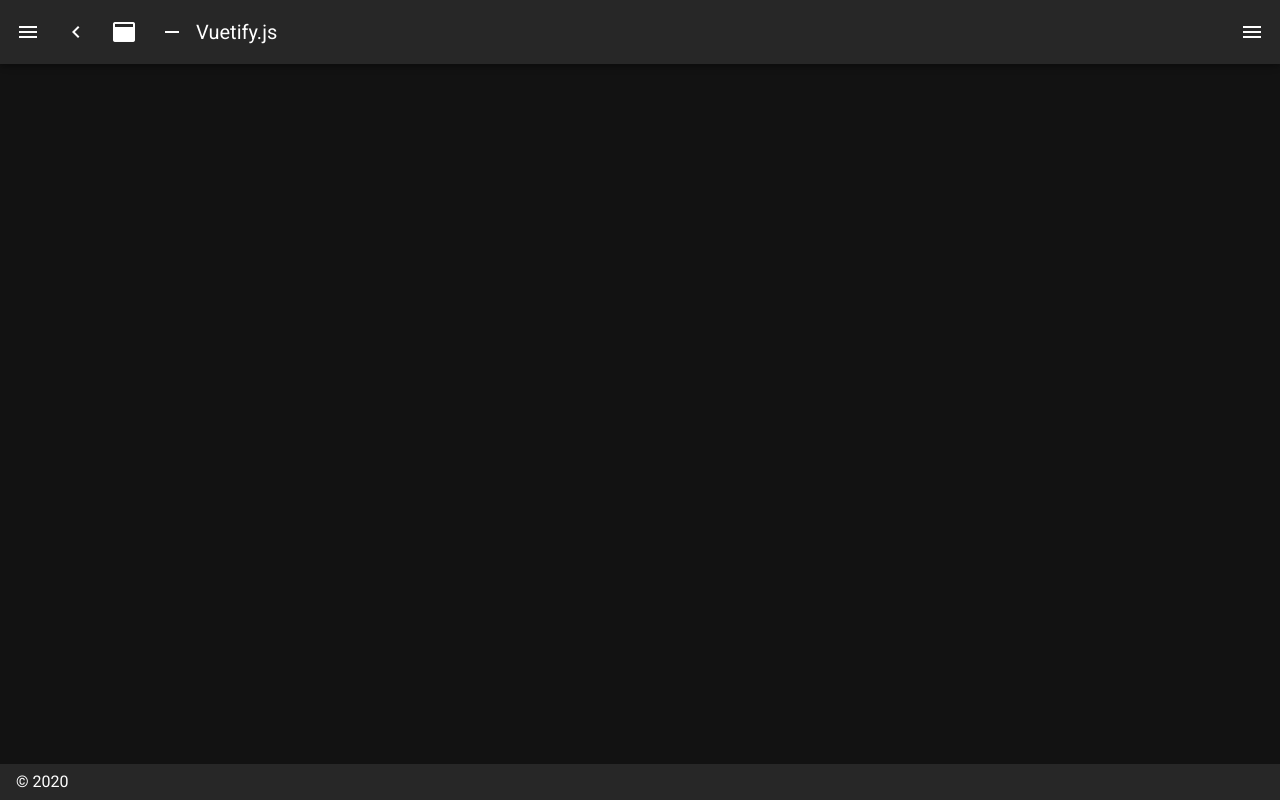
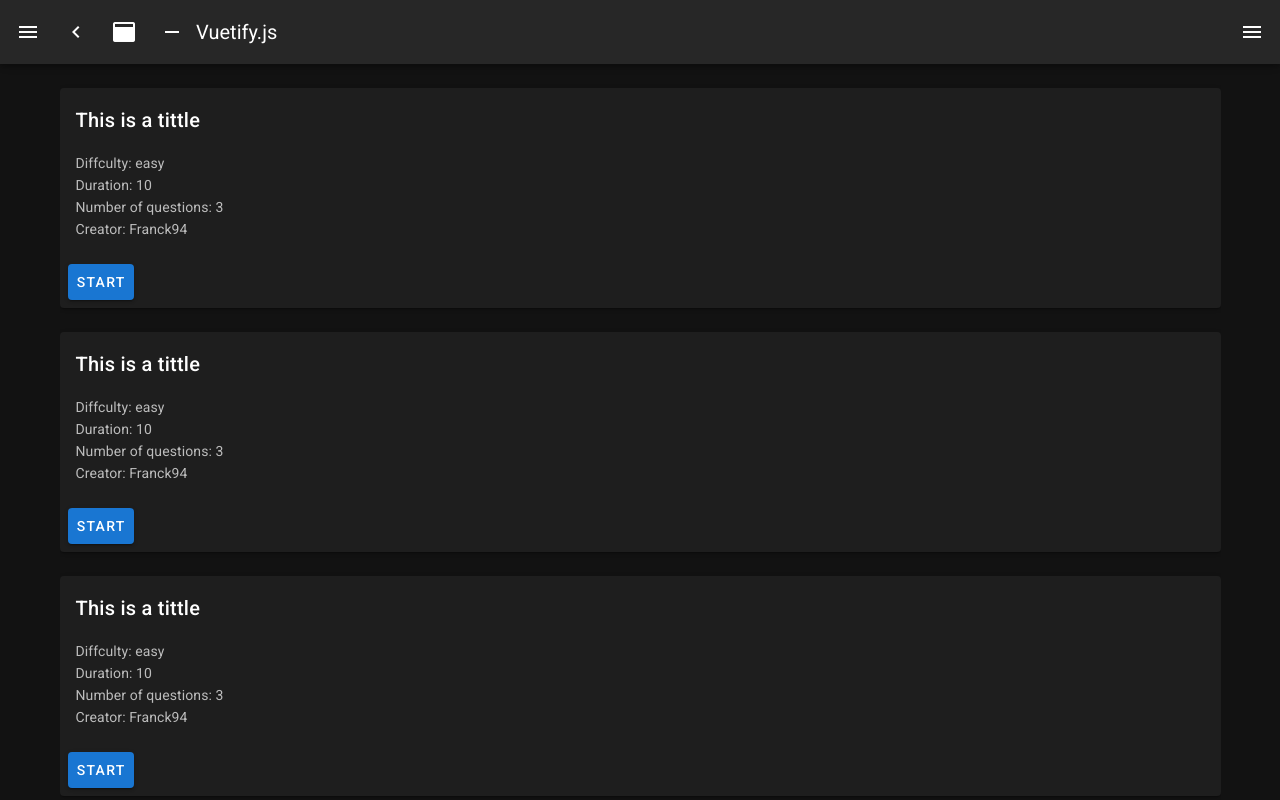
Before and after one commit to Geoplayfr/GeoPlay, a Nuxt app: page /homepage in a window 1280 px wide. Before the commit this address had no page. Shown: the top 800 px of the page. Built offline with nearby package versions, Linux system fonts and the light colour scheme.

Commit message:
NOD-22 #Comment added Homepage with a QuizzItem component

```diff
--- /dev/null
+++ b/components/QuizzItem.vue
@@ -0,0 +1,28 @@
+<template>
+  <div>
+    <v-card :loading="loading" fluid>
+      <v-card-title>{{ quizz.name }}</v-card-title>
+      <v-card-text
+        >Diffculty: {{ quizz.difficulty }} <br />Duration: {{ quizz.duration }}
+        <br />Number of questions: {{ quizz.nbQuestion }}<br />Creator:
+        {{ quizz.creator }}
+      </v-card-text>
+      <v-card-actions v>
+        <v-btn color="primary">Start</v-btn>
+      </v-card-actions>
+    </v-card>
+  </div>
+</template>
+<script>
+export default {
+  props: {
+    quizz: {
+      required: true,
+      type: String,
+    },
+  },
+  data() {
+    return {};
+  },
+};
+</script>
--- /dev/null
+++ b/pages/homepage.vue
@@ -0,0 +1,85 @@
+<template>
+  <div id="app">
+    <v-list-item-content v-for="quizz in quizzes" :key="quizz.id">
+      <quizz-item
+        :quizz="quizz"
+      />
+    </v-list-item-content>
+  </div>
+</template>
+<script>
+import QuizzItem from "../components/QuizzItem.vue";
+export default {
+  layout: "default",
+  components: {
+    QuizzItem,
+  },
+  data() {
+    return {
+      errorMsg: "",
+      snackbar: false,
+      username: "",
+      password: "",
+      show1: false,
+      valid: false,
+      title: "Hello word!",
+      quizzes: [
+        {
+          id: 1,
+          name: "This is a tittle",
+          mapid: 1,
+          difficulty: "easy",
+          duration: 10,
+          creator: "Franck94",
+          nbQuestion: 3,
+        },
+        {
+          id: 2,
+          name: "This is a tittle",
+          mapid: 1,
+          difficulty: "easy",
+          duration: 10,
+          creator: "Franck94",
+          nbQuestion: 3,
+        },
+         {
+          id: 1,
+          name: "This is a tittle",
+          mapid: 1,
+          difficulty: "easy",
+          duration: 10,
+          creator: "Franck94",
+          nbQuestion: 3,
+        },
+        {
+          id: 2,
+          name: "This is a tittle",
+          mapid: 1,
+          difficulty: "easy",
+          duration: 10,
+          creator: "Franck94",
+          nbQuestion: 3,
+        },
+         {
+          id: 1,
+          name: "This is a tittle",
+          mapid: 1,
+          difficulty: "easy",
+          duration: 10,
+          creator: "Franck94",
+          nbQuestion: 3,
+        },
+        {
+          id: 2,
+          name: "This is a tittle",
+          mapid: 1,
+          difficulty: "easy",
+          duration: 10,
+          creator: "Franck94",
+          nbQuestion: 3,
+        }
+      ],
+    };
+  },
+};
+</script>
```
